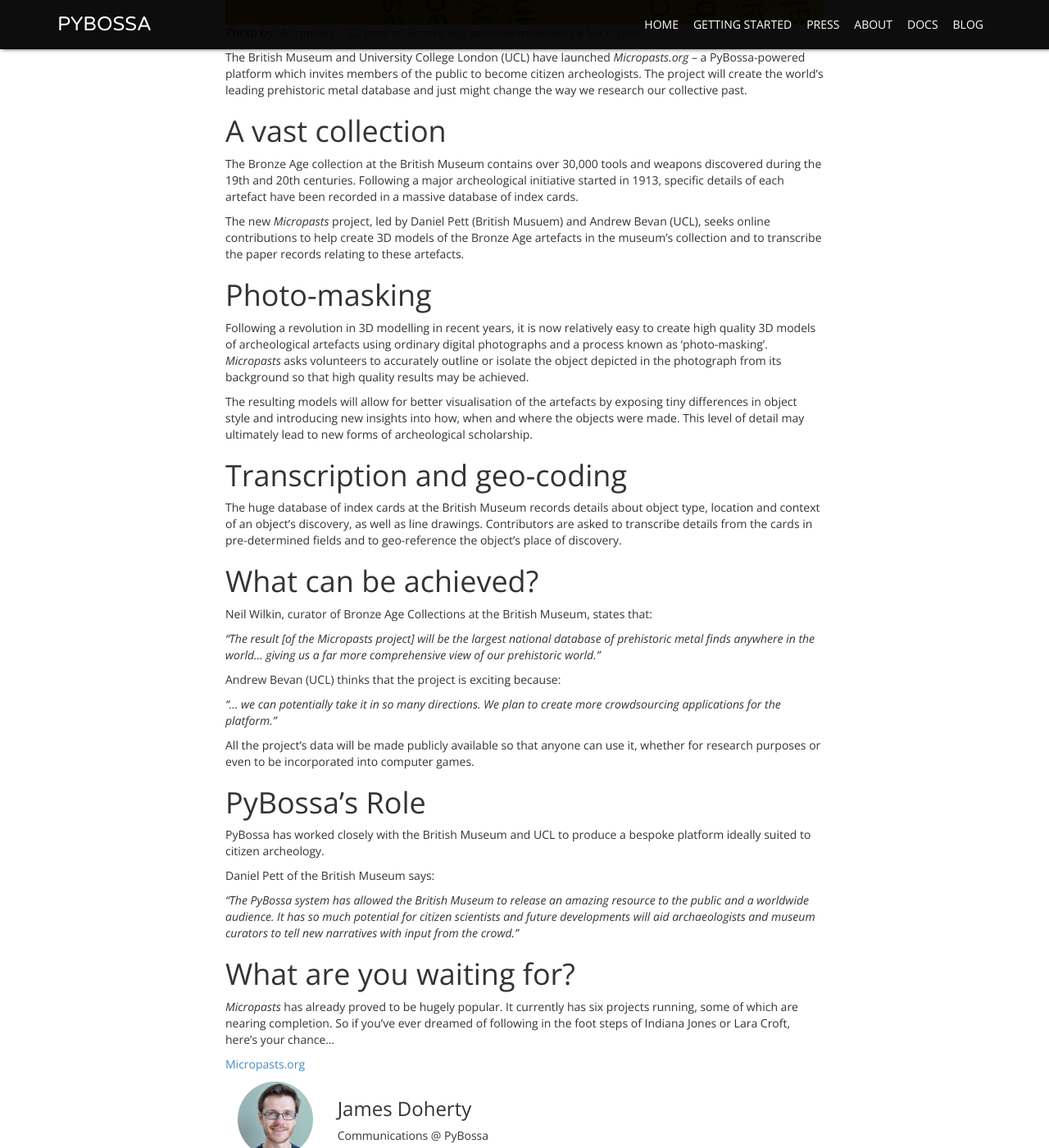
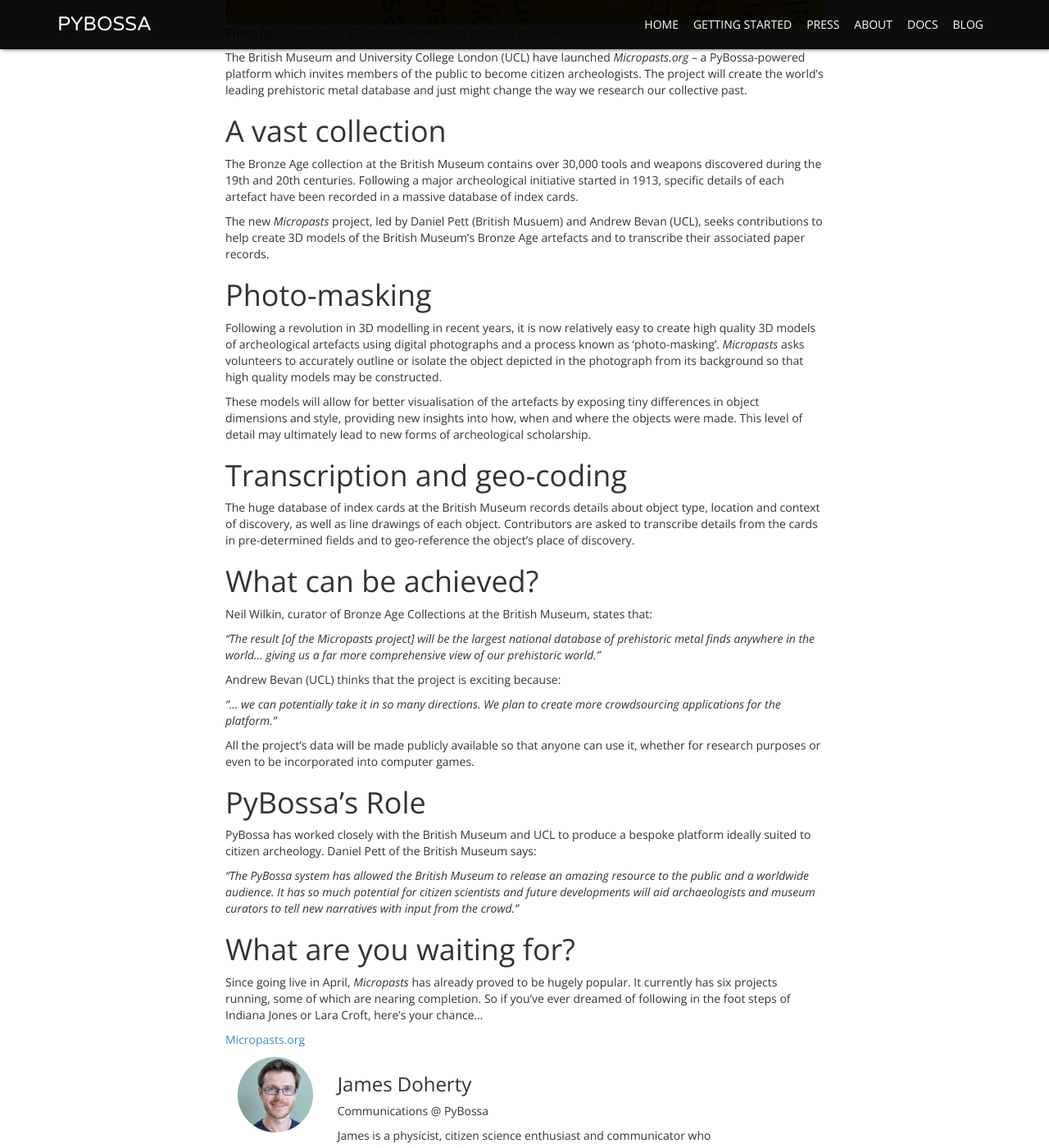
Before and after one commit to Scifabric/pybossa.github.io, a Jekyll site: the page built from blog/_posts/2014-06-05-citizen-tomb-raider.md, in a window 1280 px wide and 1400 px high, scrolled down 681 px. Shown: the whole window at 82% size. Built offline with Jekyll 4.4.1, drawn with Linux system fonts in a browser that asks for light colours; nearby versions of some CDN libraries; Markdown is read by kramdown in place of the engine named in the settings; comment, search, counter and statistics services are not loaded; some of the changed text lies outside the part shown.

Commit message:
Tomb Raider Blog
Further amendments

```diff
--- a/blog/_posts/2014-06-05-citizen-tomb-raider.md
+++ b/blog/_posts/2014-06-05-citizen-tomb-raider.md
@@ -18,17 +18,17 @@
 
 The Bronze Age collection at the British Museum contains over 30,000 tools and weapons discovered during the 19th and 20th centuries. Following a major archeological initiative started in 1913, specific details of each artefact have been recorded in a massive database of index cards.
 
-The new *Micropasts* project, led by Daniel Pett (British Musuem) and Andrew Bevan (UCL), seeks online contributions to help create 3D models of the Bronze Age artefacts in the museum’s collection and to transcribe the paper records relating to these artefacts.
+The new *Micropasts* project, led by Daniel Pett (British Musuem) and Andrew Bevan (UCL), seeks contributions to help create 3D models of the British Museum's Bronze Age artefacts and to transcribe their associated paper records.
 
 # Photo-masking
 
-Following a revolution in 3D modelling in recent years, it is now relatively easy to create high quality 3D models of archeological artefacts using ordinary digital photographs and a process known as ‘photo-masking’. *Micropasts* asks volunteers to accurately outline or isolate the object depicted in the photograph from its background so that high quality results may be achieved.
+Following a revolution in 3D modelling in recent years, it is now relatively easy to create high quality 3D models of archeological artefacts using digital photographs and a process known as ‘photo-masking’. *Micropasts* asks volunteers to accurately outline or isolate the object depicted in the photograph from its background so that high quality models may be constructed.
 
-The resulting models will allow for better visualisation of the artefacts by exposing tiny differences in object style and introducing new insights into how, when and where the objects were made. This level of detail may ultimately lead to new forms of archeological scholarship.
+These models will allow for better visualisation of the artefacts by exposing tiny differences in object dimensions and style, providing new insights into how, when and where the objects were made. This level of detail may ultimately lead to new forms of archeological scholarship.
 
 # Transcription and geo-coding
 
-The huge database of index cards at the British Museum records details about object type, location and context of an object’s discovery, as well as line drawings. Contributors are asked to transcribe details from the cards in pre-determined fields and to geo-reference the object’s place of discovery.
+The huge database of index cards at the British Museum records details about object type, location and context of discovery, as well as line drawings of each object. Contributors are asked to transcribe details from the cards in pre-determined fields and to geo-reference the object’s place of discovery.
 
 # What can be achieved?
 
@@ -44,15 +44,13 @@
 
 # PyBossa’s Role
 
-PyBossa has worked closely with the British Museum and UCL to produce a bespoke platform ideally suited to citizen archeology.
-
-Daniel Pett of the British Museum says:
+PyBossa has worked closely with the British Museum and UCL to produce a bespoke platform ideally suited to citizen archeology. Daniel Pett of the British Museum says:
 
 *"The PyBossa system has allowed the British Museum to release an amazing resource to the public and a worldwide audience. It has so much potential for citizen scientists and future developments will aid archaeologists and museum curators to tell new narratives with input from the crowd."*
 
 # What are you waiting for?
 
-*Micropasts* has already proved to be hugely popular. It currently has six projects running, some of which are nearing completion. So if you’ve ever dreamed of following in the foot steps of Indiana Jones or Lara Croft, here’s your chance...
+Since going live in April, *Micropasts* has already proved to be hugely popular. It currently has six projects running, some of which are nearing completion. So if you’ve ever dreamed of following in the foot steps of Indiana Jones or Lara Croft, here’s your chance...
 
 
 [Micropasts.org](http://micropasts.org)
```
Also changed, not shown: other parts of blog/_posts/2014-06-05-citizen-tomb-raider.md (+1 -1 lines).
